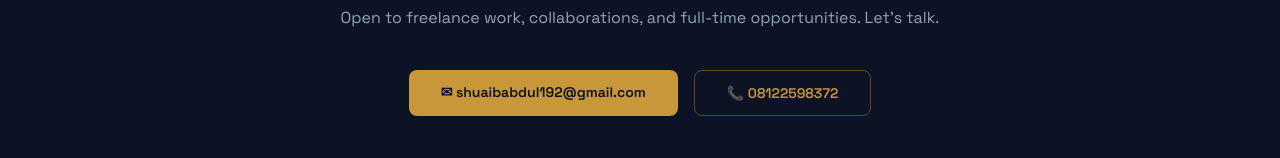
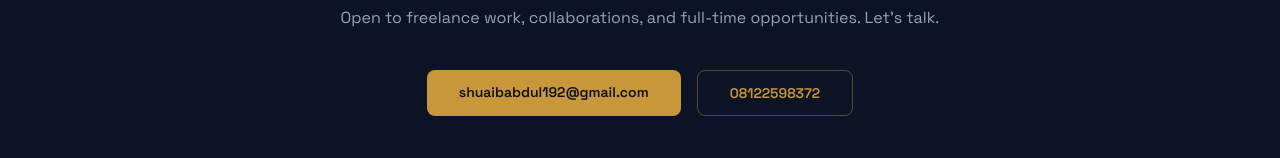
Before and after one commit to shuaib192/portfolio-shuaib, a website: page index.html in a window 1280 px wide. Shown: the part 3444-3602 px from the top of the page. Drawn offline with nearby package versions, Linux system fonts and the light colour scheme.

Commit message:
Update contact links in index.html

```diff
--- a/index.html
+++ b/index.html
@@ -357,8 +357,8 @@
       <h2 class="text-3xl md:text-4xl font-bold text-white mb-4">Let's Build Something</h2>
       <p class="text-ice-muted mb-10">Open to freelance work, collaborations, and full-time opportunities. Let's talk.</p>
       <div class="flex flex-col sm:flex-row gap-4 justify-center mb-10">
-        <a href="mailto:shuaibabdul192@gmail.com" class="px-8 py-3 rounded-lg font-semibold text-sm" style="background:#C8973A; color:#0B1120;">✉ shuaibabdul192@gmail.com</a>
-        <a href="tel:08122598372" class="px-8 py-3 rounded-lg font-semibold text-sm border" style="border-color: rgba(200,151,58,0.4); color:#C8973A;">📞 08122598372</a>
+        <a href="mailto:shuaibabdul192@gmail.com" class="px-8 py-3 rounded-lg font-semibold text-sm" style="background:#C8973A; color:#0B1120;">shuaibabdul192@gmail.com</a>
+        <a href="tel:08122598372" class="px-8 py-3 rounded-lg font-semibold text-sm border" style="border-color: rgba(200,151,58,0.4); color:#C8973A;">08122598372</a>
       </div>
       <div class="flex justify-center gap-6">
         <a href="https://github.com/shuaib192" target="_blank" class="text-ice-muted hover:text-gold transition-colors text-sm font-mono">GitHub</a>
```
